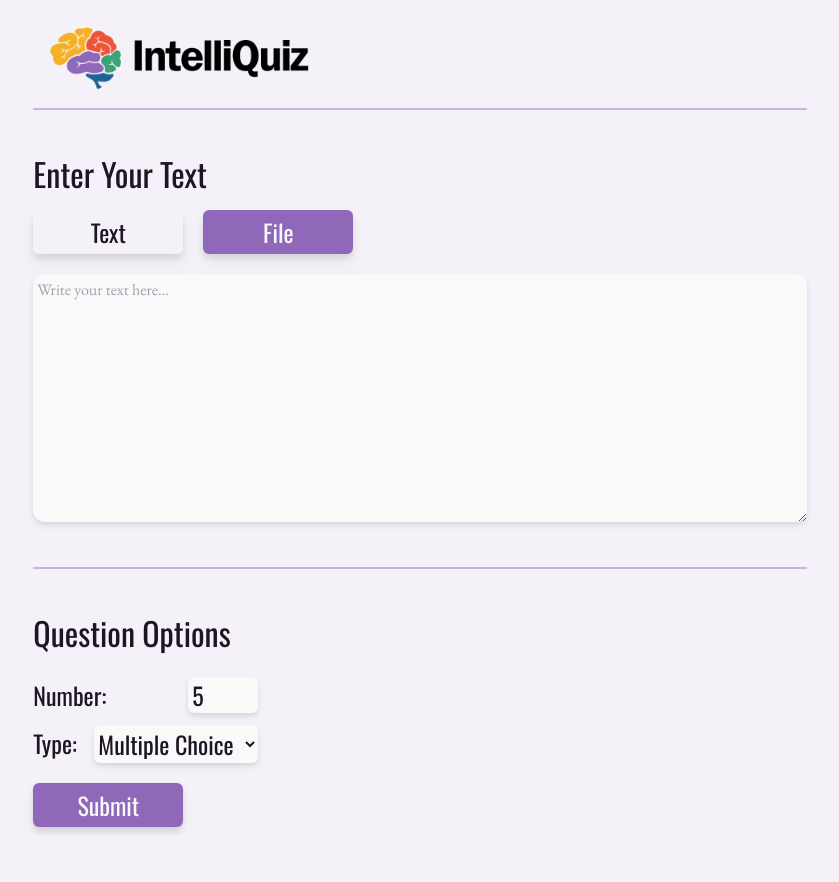
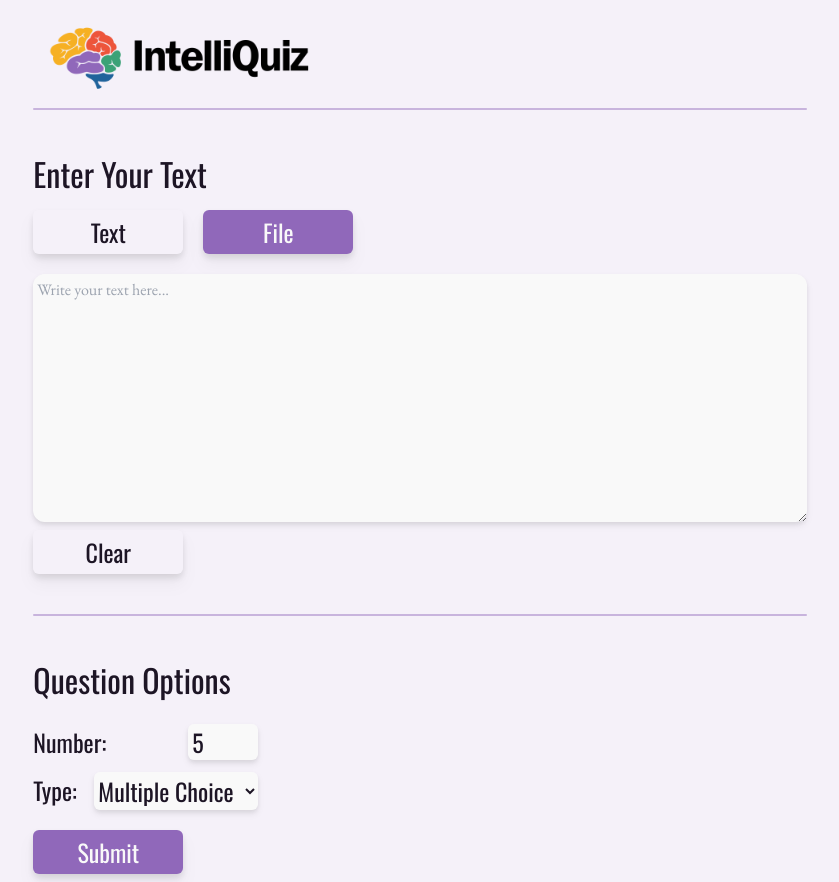
Before and after one commit to pfang12/CPSC-2350-Project, a React (Vite) app in the folder App/: page / in a window 1280 px wide. Shown: the whole page, without its empty margins (220-1059 px from the left). Before the commit the page ends 835 px from the top, so only its background shows below. Built offline with nearby package versions, Linux system fonts and the light colour scheme; no server answers; what tailwindcss-inner-border would draw is missing.

Commit message:
added clear button and styling to it.

```diff
--- a/App/src/components/InputComponent.jsx
+++ b/App/src/components/InputComponent.jsx
@@ -80,6 +80,11 @@ function InputComponent() {
     download();
   }
 
+  //Clear the Text Input box
+  function clearTextarea(){
+    setGptInput("");
+  }
+
   return (
     <div className="col-span-12">
       <h1 className="text-header text-dPurple mb-3">Enter Your Text</h1>
@@ -130,6 +135,7 @@ function InputComponent() {
           </div>
         )}
 
+        <div className="flex flex-col">
         <textarea
           id="message"
           placeholder={`${
@@ -142,9 +148,17 @@ function InputComponent() {
           disabled={fileState === "file"}
           required
           value={gptInput}
-          className="bg-seasalt font-garamond text-body text-dPurple w-full drop-shadow-md rounded-xl p-1 mb-10"
+          className="bg-seasalt font-garamond text-body text-dPurple w-full drop-shadow-md rounded-xl p-1 mb-2"
           onChange={changeGptInput}
         ></textarea>
+        <button
+          className="text-dPurple bg-magnolia text-center w-150 py-1 text-button rounded-md inner-border-3 inner-border-amethyst drop-shadow-lg hover:bg-thistle hover:text-dPurple hover:inner-border-thistle mb-10"
+          onClick={clearTextarea}
+        >
+          Clear
+        </button>
+        </div>
+
         <Divider />
         <div className="flex justify-between">
           <div className="w-225 flex flex-col">
```
